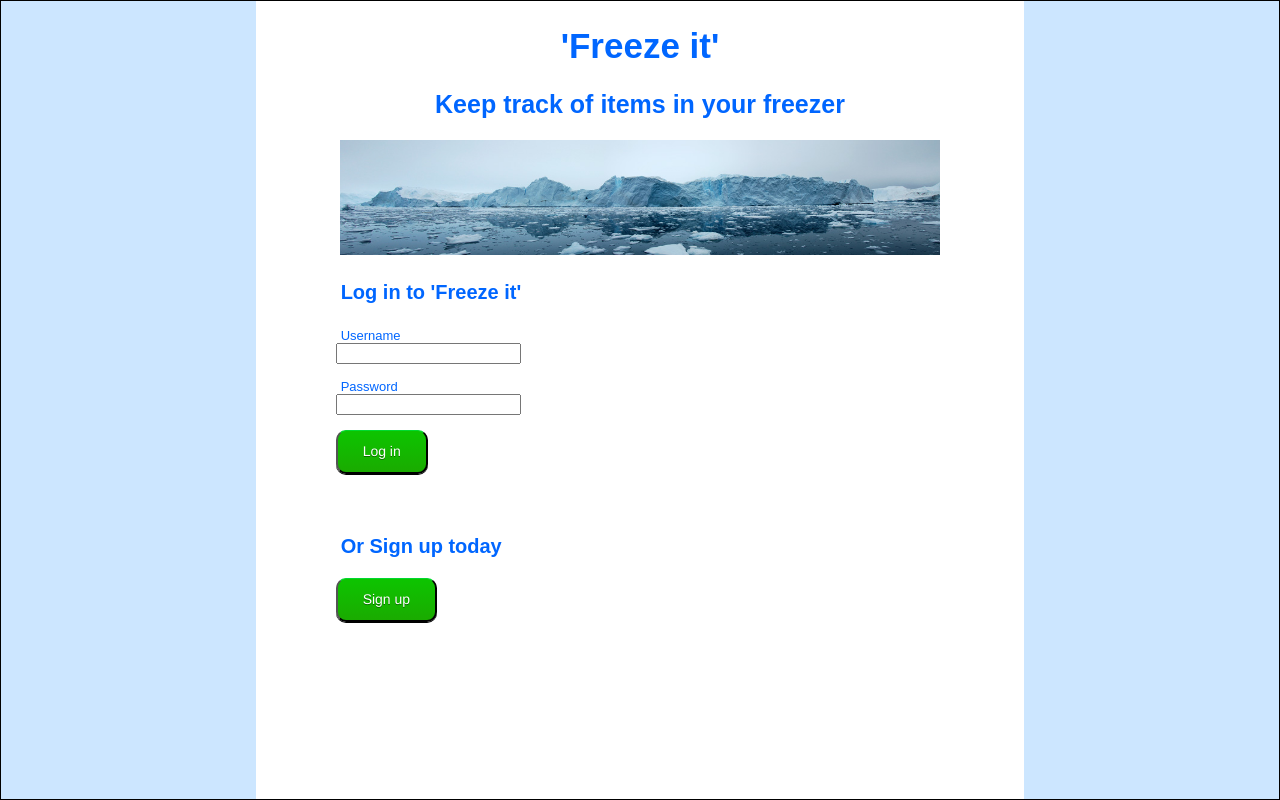
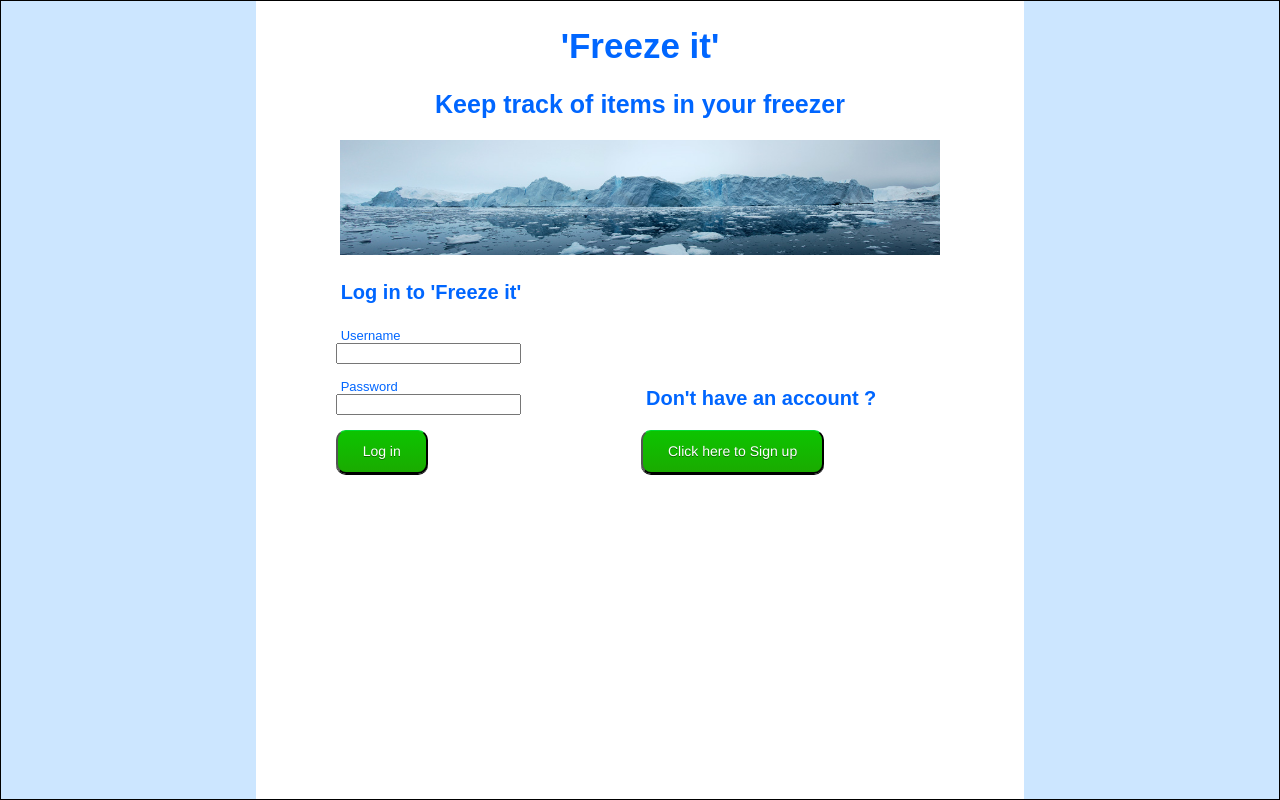
Before and after one commit to kirstine78/freeze-it, a Python web app: template templates/loginToFreezeIt.html in a window 1280 px wide. Run offline with Jinja, Linux system fonts and the light colour scheme; the template is opened without the code that fills it, so the values that code supplies are empty.

Commit message:
moved sign up button to the right

```diff
--- a/templates/loginToFreezeIt.html
+++ b/templates/loginToFreezeIt.html
@@ -134,6 +134,8 @@
 		color:#0066FF;
 		}
 
+
+
 		h1, h2
 		{
 		color:#0066FF;
@@ -207,6 +209,7 @@
 										<td class="td_table_B_wide" style="width:80%">
 											<p class="blue" style="font-size:20px;"><b>Log in to 'Freeze it'</b></p>
 										</td>
+
 										<td class="td_table_B_narrow" style="width:10%"></td>
 									</tr>
 								</table>
@@ -217,13 +220,13 @@
 
 
 
-						<tr class="tr_table_Center"style="height:20%">
+						<tr class="tr_table_Center"style="height:65%">
 
 							<td class="td_table_Center" valign="top">
 								<table class="Table_D" style="width:100%">
 									<tr class="tr_table_D">
 										<td class="td_table_D_narrow" style="width:10%"></td>
-										<td class="td_table_D_wide" style="width:80%">
+										<td class="td_table_D_wide" style="width:40%">
 											<form method="post">
 												<label>
 													<div class="blue">Username</div>
@@ -242,34 +245,23 @@
 												<span class="error_message_red">{{error_login}}</span>
 											</form>
 										</td>
+
+										<td class="td_table_D_wide" style="width:40%; text-align:left; vertical-align:bottom; ">
+
+											<p class="blue" style="font-size:20px;"><b>Don't have an account ?</b></p>
+
+											<form action="">
+												<input class="button" type="button" value="Click here to Sign up" onclick="window.location.href='/signup';"/>
+											</form>
+										</td>
+
 										<td class="td_table_D_narrow" style="width:10%"></td>
 									</tr>
 								</table>
 							</td>
 						</tr>
 
-						<tr class="tr_table_Center" style="height:65%">
 
-							<td class="td_table_Center" valign="top">
-								<table class="Table_B" style="width:100%">
-									<tr class="tr_table_B">
-										<td class="td_table_B_narrow" style="width:10%"></td>
-										<td class="td_table_B_wide" style="width:80%">
-
-												<br>
-												<br>
-											<p class="blue" style="font-size:20px;"><b>Or Sign up today</b></p>
-
-											<form action="">
-												<input class="button" type="button" value="Sign up" onclick="window.location.href='/signup';"/>
-											</form>
-										</td>
-										<td class="td_table_B_narrow" style="width:10%"></td>
-									</tr>
-								</table>
-							</td>
-
-						</tr>
 
 
 					</table>
--- a/templates/signupForFreezeIt.html
+++ b/templates/signupForFreezeIt.html
@@ -134,7 +134,7 @@
 		color:#0066FF;
 		}
 
-		h1
+		h1, h2
 		{
 		color:#0066FF;
 		}
@@ -191,6 +191,7 @@
 
 							<td class="td_table_Center" style="text-align:center">
 								<h1 style="font-size:35px">'Freeze it'</h1>
+								<h2 style="font-size:25px">Keep track of items in your freezer</h2>
 								<img border="0" src="/images/foto_ice_bergs.jpg" alt="iglo" width="600" height="115">
 							</td>
 
```
Also changed, not shown: main.py (+6 -6 lines).
